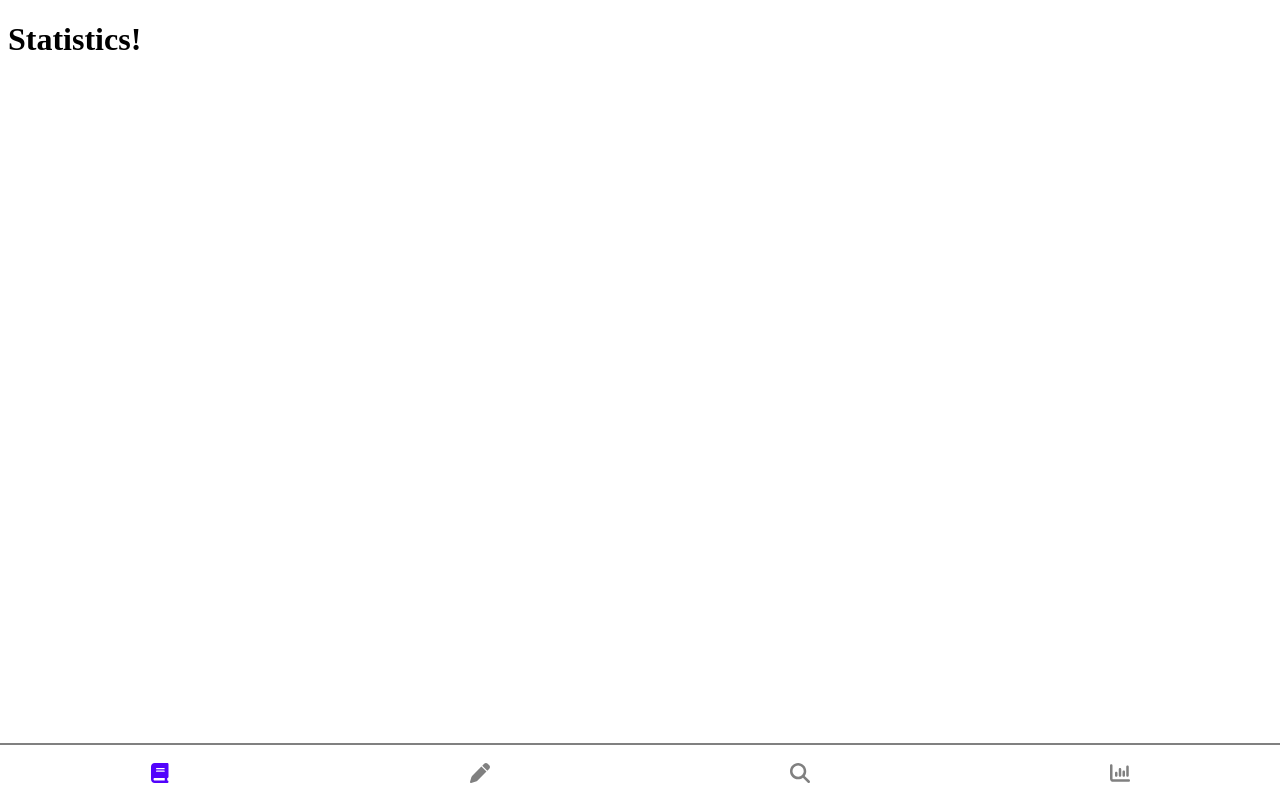
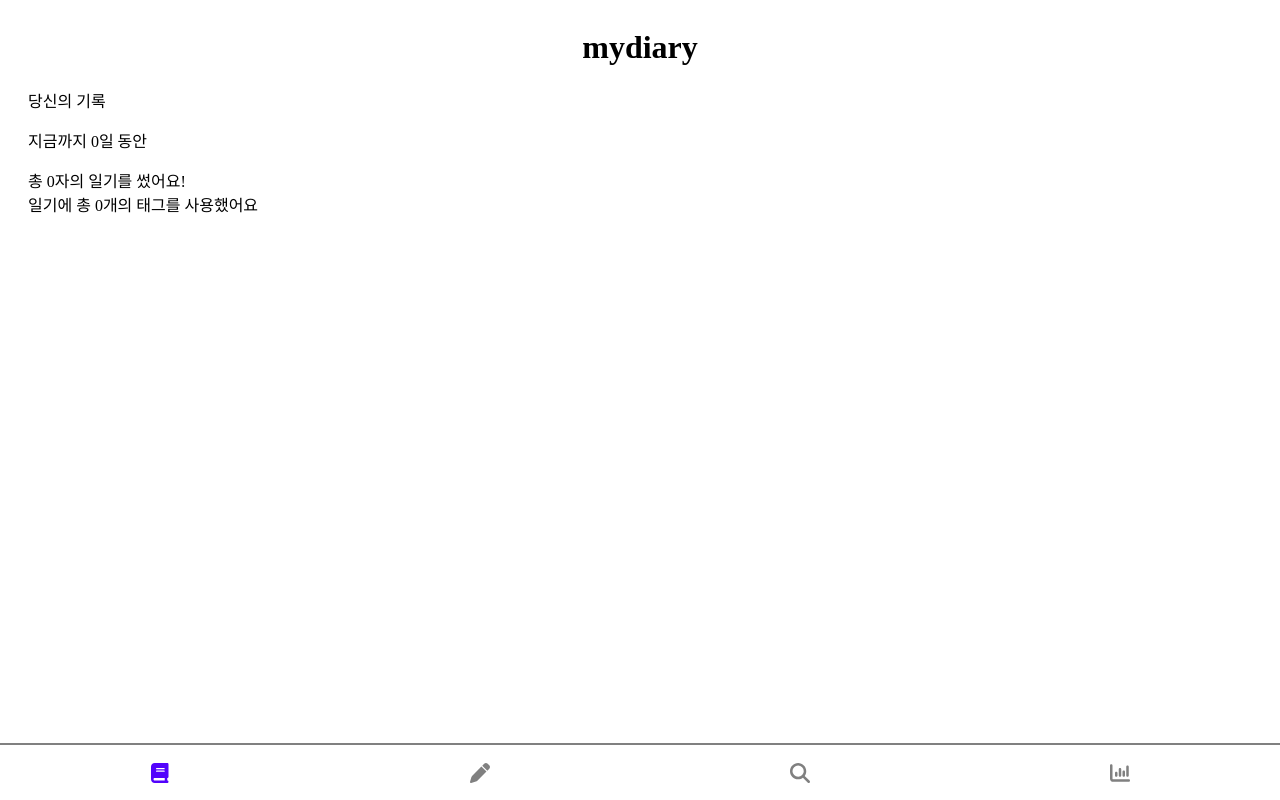
Before and after one commit to purple402/mydiary, a React (Create React App) app: page /statistics in a window 1280 px wide. Built offline with nearby package versions, Linux system fonts and the light colour scheme.

Commit message:
Update Statistics screen

```diff
--- a/src/screens/Statistics.tsx
+++ b/src/screens/Statistics.tsx
@@ -1,7 +1,77 @@
 import React from 'react';
+import styled from 'styled-components';
+import { Title, TagList } from '../components';
+import { DiaryType, RecordType } from '../types';
+
+// interface StatisticsTypes {
+//   days: number;
+//   totalNumOfChar: number;
+//   totalTagNumber: number;
+// }
+
+const StatisticsDiv = styled.div`
+  padding: 0 20px;
+`;
+
+function removeDuplicates(list: string[]): string[] {
+  const noDuplicates: string[] = [];
+  list.forEach((element) => {
+    if (!noDuplicates.includes(element)) {
+      noDuplicates.push(element);
+    }
+  });
+  return noDuplicates;
+}
+
+function countContents(list: string[]): number {
+  let totalLength = 0;
+  list.forEach((element) => {
+    totalLength += element.length;
+  });
+  return totalLength;
+}
 
 function Statistics() {
-  return <h1>Statistics!</h1>;
+  const stringDiary: string | null = localStorage.getItem('diary');
+  let totalDateList: string[] = [];
+  const totalContentsList: string[] = [];
+  let totalTagsList: string[] = [];
+
+  if (stringDiary) {
+    const objectDiary: DiaryType = JSON.parse(stringDiary);
+    const arrayRecords: RecordType[] = Object.values(objectDiary);
+    arrayRecords.forEach((record: RecordType) => {
+      totalDateList.push(record.date);
+      totalContentsList.push(record.contents);
+      record.tags.forEach((tag) => totalTagsList.push(tag));
+    });
+  }
+  // 중복 제거
+  totalDateList = removeDuplicates(totalDateList);
+  totalTagsList = removeDuplicates(totalTagsList);
+  // 글자수세기
+  const totalContesLength: string = countContents(totalContentsList).toString();
+
+  const totalDateNum = `지금까지 ${totalDateList.length}일 동안`;
+  const totalContentsNum = `총 ${totalContesLength}자의 일기를 썼어요!`;
+  const totalTagsNum = `일기에 총 ${totalTagsList.length}개의 태그를 사용했어요`;
+
+  return (
+    <div>
+      <Title />
+      <StatisticsDiv>
+        <span> 당신의 기록 </span>
+        <div>
+          <p>{totalDateNum}</p>
+          <span>{totalContentsNum}</span>
+        </div>
+        <div>
+          <span>{totalTagsNum}</span>
+        </div>
+        <TagList tags={totalTagsList} />
+      </StatisticsDiv>
+    </div>
+  );
 }
 
 export default Statistics;
```
